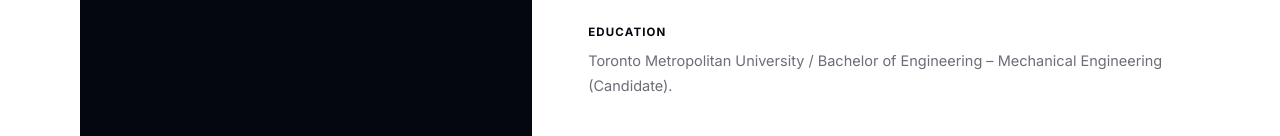
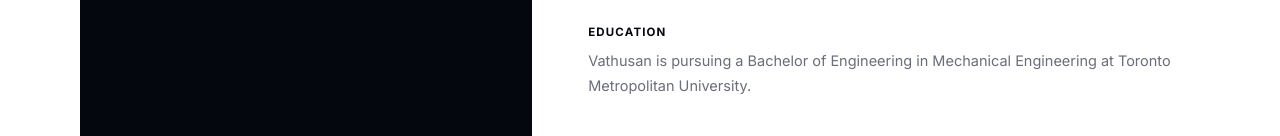
Before and after one commit to xmithunn/vividpartners, a website: page team-vathusan.html in a window 1280 px wide. Shown: the part 627-763 px from the top of the page. Drawn offline with nearby package versions, Linux system fonts and the light colour scheme.

Commit message:
Update team-vathusan.html

```diff
--- a/team-vathusan.html
+++ b/team-vathusan.html
@@ -1631,7 +1631,7 @@
         </div>
         <div class="profile-education">
           <h4>Education</h4>
-          <p>Toronto Metropolitan University / Bachelor of Engineering &#8211; Mechanical Engineering (Candidate).</p>
+          <p>Vathusan is pursuing a Bachelor of Engineering in Mechanical Engineering at Toronto Metropolitan University.</p>
         </div>
         <a href="/team" class="profile-back">BACK TO TEAM</a>
       </div>
```
